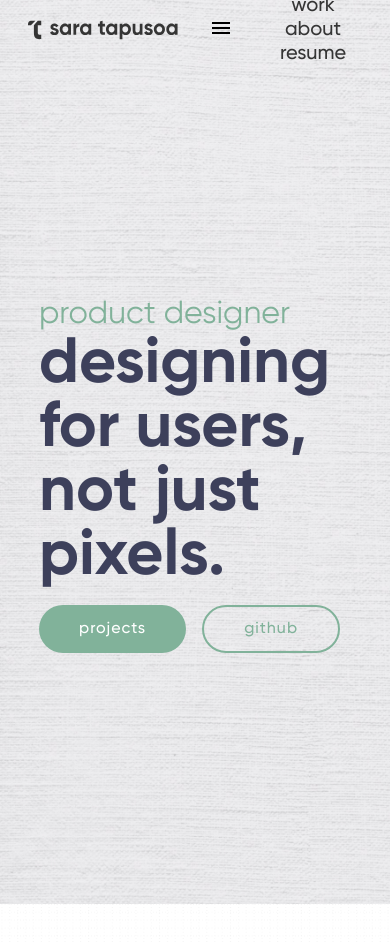
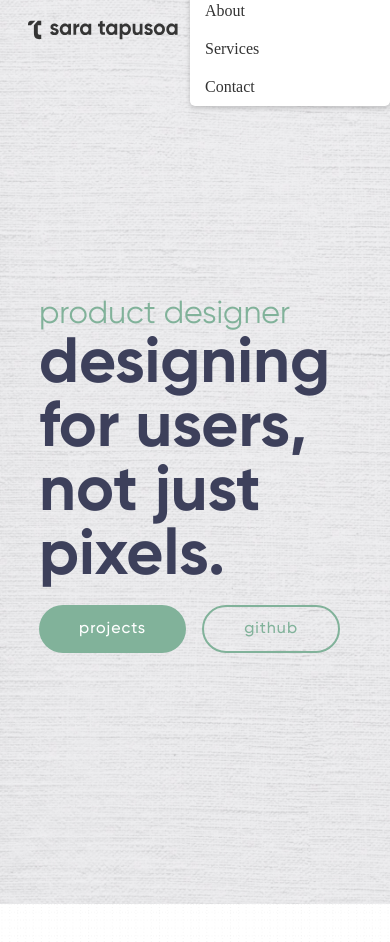
Before and after one commit to stapusoa/portfolio2023, a Next.js app: page / in a window 390 px wide. Both pictures are taken after a click on the element 350 px from the left and 30 px from the top of the page. Shown: the top 942 px of the page. Built offline with nearby package versions, Linux system fonts and the light colour scheme.

Commit message:
responsive menu

```diff
--- a/components/navbar.js
+++ b/components/navbar.js
@@ -1,12 +1,27 @@
+import { useEffect } from 'react';
 import Link from 'next/link';
 import Image from 'next/image';
 import MenuIcon from '@mui/icons-material/Menu';
 
 export default function Navbar() {
   const toggleMenu = () => {
-    const navbarRight = document.querySelector('.navbar-right');
-    navbarRight.classList.toggle('active');
+    const mobileMenu = document.querySelector('.mobile-menu');
+    mobileMenu.classList.toggle('active');
   };
+
+  const handleClickOutside = (event) => {
+    const mobileMenu = document.querySelector('.mobile-menu');
+    if (mobileMenu && !mobileMenu.contains(event.target) && !event.target.matches('.menu-icon, .menu-icon *')) {
+      mobileMenu.classList.remove('active');
+    }
+  };
+
+  useEffect(() => {
+    document.addEventListener('mousedown', handleClickOutside);
+    return () => {
+      document.removeEventListener('mousedown', handleClickOutside);
+    };
+  }, []);
 
   return (
     <nav className="nav">
@@ -26,12 +41,15 @@ export default function Navbar() {
           <MenuIcon />
         </div>
         <div className="navbar-right">
-          <Link href="/">work
-          </Link>
-          <Link href="/about">about
-          </Link>
-          <Link href="/resume">resume
-          </Link>
+          <Link href="/">work</Link>
+          <Link href="/about">about</Link>
+          <Link href="/resume">resume</Link>
+        </div>
+        <div className="mobile-menu">
+          <Link href="/">Home</Link>
+          <Link href="/about">About</Link>
+          <Link href="/services">Services</Link>
+          <Link href="/contact">Contact</Link>
         </div>
       </div>
     </nav>
--- a/styles/components.css
+++ b/styles/components.css
@@ -64,8 +64,23 @@ nav {
 }
 
 .menu-icon {
-    display: none; /* Hide menu icon by default */
+    display: none;
     cursor: pointer;
+}
+
+.mobile-menu {
+    display: none;
+    position: absolute;
+    right: 0;
+    background-color: white; /* adjust as per your color scheme */
+    border-radius: 5px;
+    box-shadow: 0 2px 5px rgba(0,0,0,0.2);
+    z-index: 1001;
+    width: 200px; /* Adjust width as needed */
+}
+
+.mobile-menu.active {
+    display: block;
 }
 
 @media (max-width: 930px) {
@@ -74,14 +89,25 @@ nav {
     }
 
     .navbar-right {
-        display: none; /* Hide navbar links on smaller screens */
-    }
-
-    .navbar-right.active {
-        display: flex; /* Show navbar links when active */
-        flex-direction: column; /* Stack links vertically */
+        display: none; /* Hide desktop navbar links on smaller screens */
     }
 }
+
+
+/* Styling for the mobile menu links */
+.mobile-menu a {
+    padding: 10px 15px;
+    display: block;
+    color: #333; /* adjust as per your color scheme */
+    text-decoration: none;
+    font-size: 1rem;
+}
+
+.mobile-menu a:hover {
+    background-color: #f2f2f2; /* adjust as per your color scheme */
+}
+
+
 
 /* link */
 .link-container {
```
